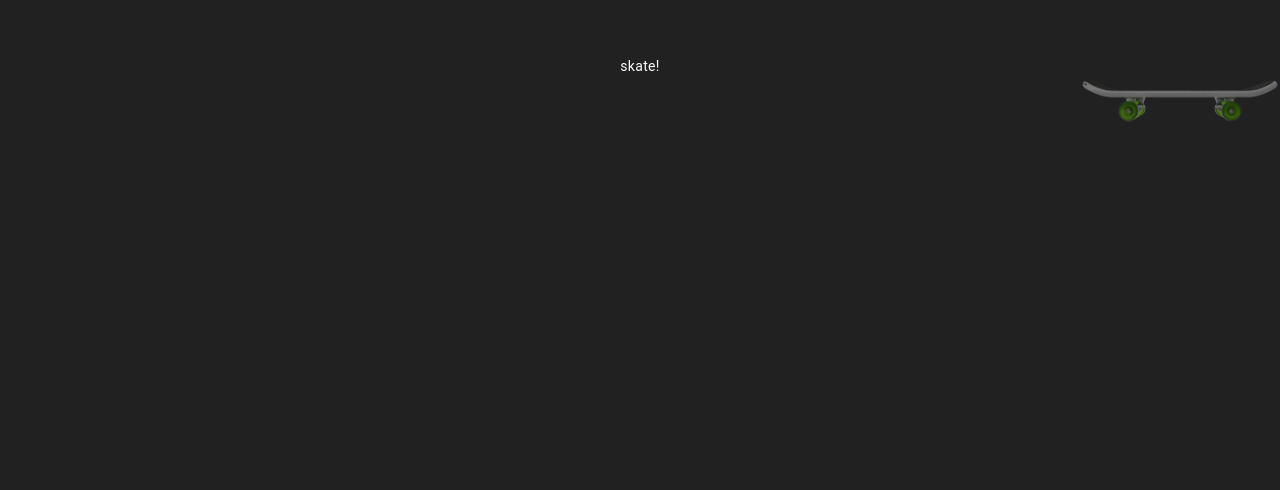
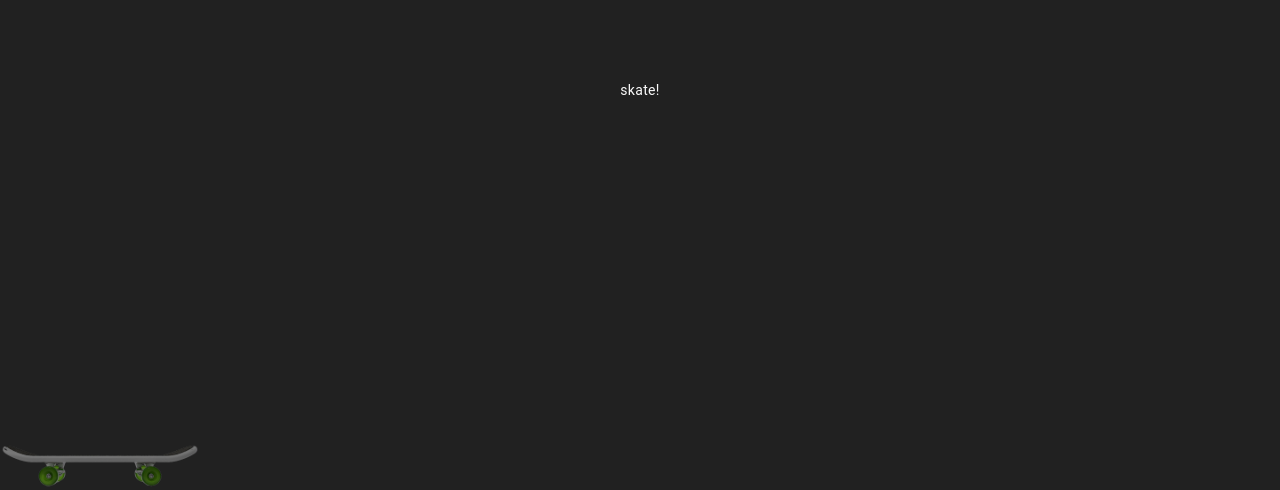
Before and after one commit to raffik16/skatersparadise, a Nuxt app: page / in a window 1280 px wide. Shown: the part 310-800 px from the top of the page. Built offline with nearby package versions, Linux system fonts and the light colour scheme.

Commit message:
Add ollie

```diff
--- a/pages/index.vue
+++ b/pages/index.vue
@@ -6,15 +6,19 @@
       <!-- <hero-header /> -->
     </header>
 
-    <div class="" @click="toggleClass">
+    <div
+      class=""
+      @click="
+        toggleClass();
+        startOllie();
+      "
+    >
       skate!
     </div>
 
-    <img
-      class="board"
-      src="~/assets/board.png"
-      :class="['board', { box: isActive }]"
-    />
+    <div :class="['board-meta', { rolling: isActive }]">
+      <img :class="['board', { olling: ollie }]" src="~/assets/board.png" />
+    </div>
 
     <!-- Import hero images + titles -->
 
@@ -42,12 +46,25 @@ export default {
   },
   data() {
     return {
-      isActive: false
+      isActive: false,
+      ollie: false
     };
   },
   methods: {
     toggleClass() {
       this.isActive = !this.isActive;
+    },
+    startOllie() {
+      this.ollie = true;
+      this.endOllie();
+    },
+    endOllie() {
+      setTimeout(
+        function() {
+          this.ollie = false;
+        }.bind(this),
+        1500
+      );
     }
   }
 };
@@ -61,12 +78,43 @@ export default {
   align-items: center;
   justify-content: center;
 
+  .board-meta {
+    transition: all 2.5s ease-in-out;
+    transform: translate(0);
+    position: absolute;
+
+    bottom: 0;
+    left: 0;
+
+    &.rolling {
+      transform: translateX(calc(100vw - 200px));
+    }
+  }
+
   .board {
     max-width: 200px;
 
-    transition: all 0.4 ease-in-out;
+    &.olling {
+      animation: ollie 1.5s forwards ease-in-out;
+    }
 
-    align-self: flex-end;
+    @keyframes ollie {
+      0% {
+        transform: rotate(0) translateY(0);
+      }
+      25% {
+        transform: rotate(0) translateY(0);
+      }
+      50% {
+        transform: rotate(-30deg) translateY(0);
+      }
+      75% {
+        transform: rotate(20deg) translateY(-200px);
+      }
+      100% {
+        transform: rotate(0) translateY(-1px);
+      }
+    }
   }
 }
 </style>
```
